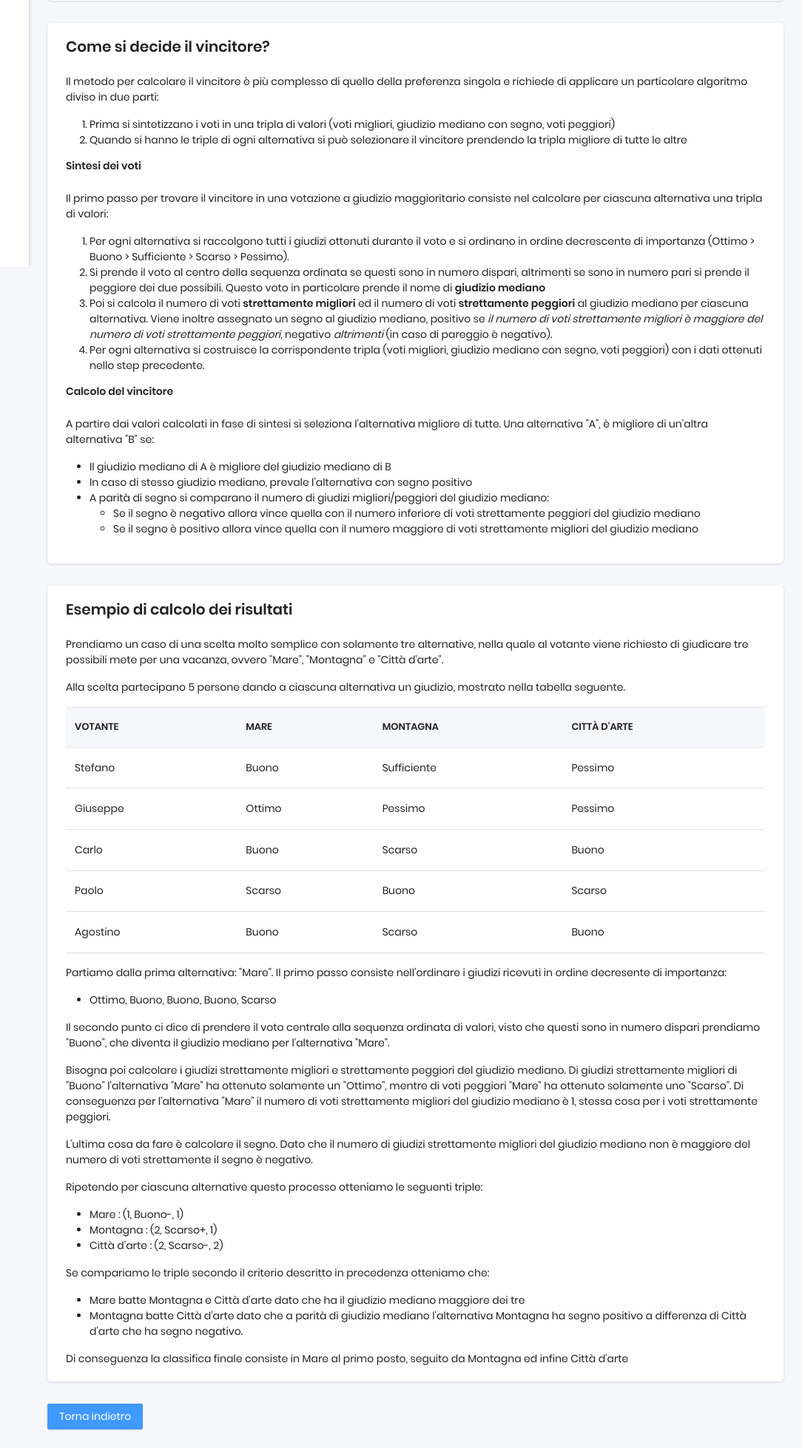
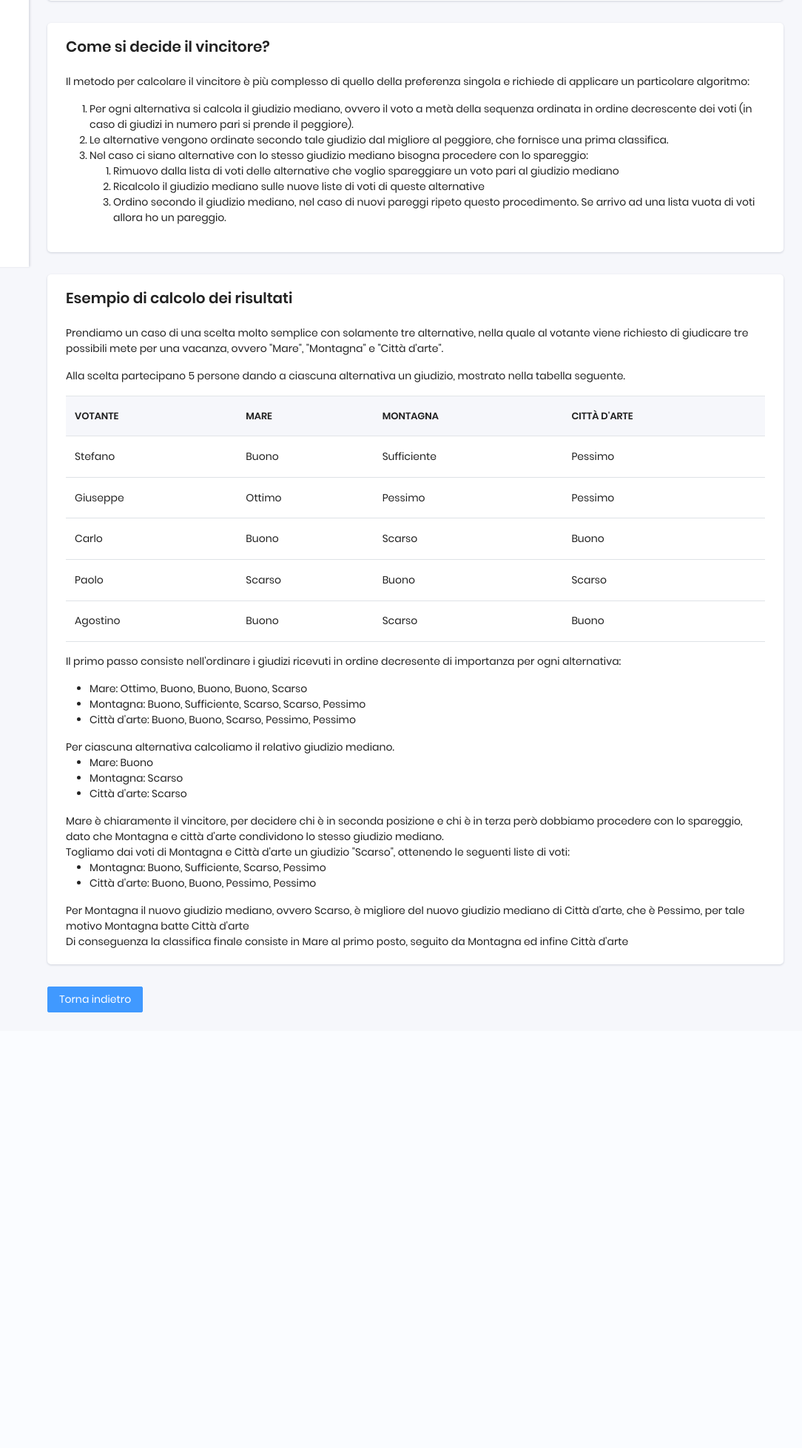
Before and after one commit to StefanoTrv/PollAtMe, a Django app: page /help/majorityjudgment/ in a window 1280 px wide. Shown: the part 495-2453 px from the top of the page at 74% size, without its empty margins (196-1280 px from the left). After the commit the page ends 1864 px from the top, so only its background shows below. Run offline with Django 4.2, Linux system fonts and the light colour scheme; parts of the project's set-up code (start-up, migrations or seed data) failed here and were passed over; some libraries are stand-ins or nearby versions.

Commit message:
Modifica spiegazione GM ed aggiunta tests

```diff
--- a/polls/services/giudizio_maggioritario.py
+++ b/polls/services/giudizio_maggioritario.py
@@ -159,6 +159,11 @@ class GiudizioMaggioritario:
         self.sequence_list = seqence_list
 
     ##ritorna la classifica nella forma di una lista ordinata
+    """
+        Ritorna una lista ordinata contenente dei dictionary nella forma:
+        'alternative' : value   ##id dell'alternativa
+        'place' : value         ##posizione nella classifica
+    """
     def get_classifica_id(self) -> list:
 
         ordered_tuple_list = self._calculate_tuple_sequence()
--- a/templates/polls/help/spiegazione_giudizio_maggioritario.html
+++ b/templates/polls/help/spiegazione_giudizio_maggioritario.html
@@ -44,53 +44,29 @@
                 <div class="card">
                     <div class="card-body">
                         <h5 class="card-title">Come si decide il vincitore?</h5>
-                        <p class="card-text">Il metodo per calcolare il vincitore è più complesso di quello della preferenza singola e richiede di applicare un particolare algoritmo diviso in due parti:</p>
+                        <p class="card-text">Il metodo per calcolare il vincitore è più complesso di quello della preferenza singola e richiede di applicare un particolare algoritmo:</p>
                         <ol>
                             <li>
-                                Prima si sintetizzano i voti in una tripla di valori (voti migliori, giudizio mediano con segno, voti peggiori)
+                                Per ogni alternativa si calcola il giudizio mediano, ovvero il voto a metà della sequenza ordinata in ordine decrescente dei voti (in caso di giudizi in numero pari si prende il peggiore).
                             </li>
                             <li>
-                                Quando si hanno le triple di ogni alternativa si può selezionare il vincitore prendendo la tripla migliore di tutte le altre
+                                Le alternative vengono ordinate secondo tale giudizio dal migliore al peggiore, che fornisce una prima classifica.
+                            </li>
+                            <li>
+                                Nel caso ci siano alternative con lo stesso giudizio mediano bisogna procedere con lo spareggio:
+                                <ol>
+                                    <li>
+                                        Rimuovo dalla lista di voti delle alternative che voglio spareggiare un voto pari al giudizio mediano
+                                    </li>
+                                    <li>
+                                        Ricalcolo il giudizio mediano sulle nuove liste di voti di queste alternative
+                                    </li>
+                                    <li>
+                                        Ordino secondo il giudizio mediano, nel caso di nuovi pareggi ripeto questo procedimento. Se arrivo ad una lista vuota di voti allora ho un pareggio.
+                                    </li>
+                                </ol>
                             </li>
                         </ol>
-
-                        <h6 class="card-title">Sintesi dei voti</h5>
-                        <p class="card-text">
-                            Il primo passo per trovare il vincitore in una votazione a giudizio maggioritario consiste nel calcolare per ciascuna alternativa una tripla di valori:
-                        </p>
-                        <ol>
-                            <li>
-                                Per ogni alternativa si raccolgono tutti i giudizi ottenuti durante il voto e si ordinano in ordine decrescente di importanza (Ottimo > Buono > Sufficiente > Scarso > Pessimo).
-                            </li>
-                            <li>
-                                Si prende il voto al centro della sequenza ordinata se questi sono in numero dispari, altrimenti se sono in numero pari si prende il peggiore dei due possibili. Questo voto in particolare prende il nome di <b>giudizio mediano</b>
-                            </li>
-                            <li>
-                                Poi si calcola il numero di voti <b>strettamente migliori</b> ed il numero di voti <b>strettamente peggiori</b> al giudizio mediano per ciascuna alternativa. Viene inoltre assegnato un segno al giudizio mediano, positivo se <i>il numero di voti strettamente migliori è maggiore del numero di voti strettamente peggiori</i>, negativo <i>altrimenti</i> (in caso di pareggio è negativo).
-                            </li>
-                            <li>
-                                Per ogni alternativa si costruisce la corrispondente tripla (voti migliori, giudizio mediano con segno, voti peggiori) con i dati ottenuti nello step precedente.
-                            </li>
-                        </ol>
-
-                        <h6 class="card-title">Calcolo del vincitore</h5>
-                        <p class="card-text">
-                            A partire dai valori calcolati in fase di sintesi si seleziona l'alternativa migliore di tutte.
-                            Una alternativa "A", è migliore di un'altra alternativa "B" se:
-                        </p>
-                        <ul>
-                            <li>Il giudizio mediano di A è migliore del giudizio mediano di B</li>
-                            <li>In caso di stesso giudizio mediano, prevale l'alternativa con segno positivo</li>
-                            <li>A parità di segno si comparano il numero di giudizi migliori/peggiori del giudizio mediano:</li>
-                            <ul>
-                                <li>
-                                Se il segno è negativo allora vince quella con il numero inferiore di voti strettamente peggiori del giudizio mediano
-                                </li>
-                                <li>
-                                    Se il segno è positivo allora vince quella con il numero maggiore di voti strettamente migliori del giudizio mediano
-                                </li>
-                            </ul>
-                        </ul>
                     </div>
                 </div>
             </div>
@@ -119,40 +95,29 @@
                             </table>
                         </div>
                         <p class="card-text">
-                            Partiamo dalla prima alternativa: "Mare". Il primo passo consiste nell'ordinare i giudizi ricevuti in ordine decresente di importanza:
+                            Il primo passo consiste nell'ordinare i giudizi ricevuti in ordine decresente di importanza per ogni alternativa:
                         </p>
                         <ul>
-                            <li>Ottimo, Buono, Buono, Buono, Scarso</li>
+                            <li>Mare: Ottimo, Buono, Buono, Buono, Scarso</li>
+                            <li>Montagna: Buono, Sufficiente, Scarso, Scarso, Pessimo</li>
+                            <li>Città d'arte: Buono, Buono, Scarso, Pessimo, Pessimo</li>
                         </ul>
-                        <p class="card-text">
-                            Il secondo punto ci dice di prendere il voto centrale alla sequenza ordinata di valori, visto che questi sono in numero dispari prendiamo "Buono", che diventa il giudizio mediano per l'alternativa "Mare".
-                        </p>
-                        <p class="card-text">
-                            Bisogna poi calcolare i giudizi strettamente migliori e strettamente peggiori del giudizio mediano. Di giudizi strettamente migliori di "Buono" l'alternativa "Mare" ha ottenuto solamente un "Ottimo", mentre di voti peggiori "Mare" ha ottenuto solamente uno "Scarso".
-                            Di conseguenza per l'alternativa "Mare" il numero di voti strettamente migliori del giudizio mediano è 1, stessa cosa per i voti strettamente peggiori.
-                        </p>
-                        <p class="card-text">
-                            L'ultima cosa da fare è calcolare il segno.
-                            Dato che il numero di giudizi strettamente migliori del giudizio mediano non è maggiore del numero di voti strettamente il segno è negativo.
-                        </p>
-                        <p class="card-text">
-                            Ripetendo per ciascuna alternative questo processo otteniamo le seguenti triple:
-                        </p>
+                        Per ciascuna alternativa calcoliamo il relativo giudizio mediano.
                         <ul>
-                            <li>Mare : (1, Buono-, 1)</li>
-                            <li>Montagna : (2, Scarso+, 1)</li>
-                            <li>Città d'arte : (2, Scarso-, 2)</li>
+                            <li>Mare: Buono</li>
+                            <li>Montagna: Scarso</li>
+                            <li>Città d'arte: Scarso</li>
                         </ul>
 
-                        <p class="card-text">Se compariamo le triple secondo il criterio descritto in precedenza otteniamo che:</p>
+                        Mare è chiaramente il vincitore, per decidere chi è in seconda posizione e chi è in terza però dobbiamo procedere con lo spareggio, dato che
+                        Montagna e città d'arte condividono lo stesso giudizio mediano.
+                        <br>
+                        Togliamo dai voti di Montagna e Città d'arte un giudizio "Scarso", ottenendo le seguenti liste di voti:
                         <ul>
-                            <li>
-                                Mare batte Montagna e Città d'arte dato che ha il giudizio mediano maggiore dei tre
-                            </li>
-                            <li>
-                                Montagna batte Città d'arte dato che a parità di giudizio mediano l'alternativa Montagna ha segno positivo a differenza di Città d'arte che ha segno negativo.
-                            </li>
+                            <li>Montagna: Buono, Sufficiente, Scarso, Pessimo</li>
+                            <li>Città d'arte: Buono, Buono, Pessimo, Pessimo</li>
                         </ul>
+                        Per Montagna il nuovo giudizio mediano, ovvero Scarso, è migliore del nuovo giudizio mediano di Città d'arte, che è Pessimo, per tale motivo Montagna batte Città d'arte
                         <p class="card-text">
                             Di conseguenza la classifica finale consiste in Mare al primo posto, seguito da Montagna ed infine Città d'arte
                         </p>
```
Also changed, not shown: tests/services/test_giudizio_maggioritario.py (+62 -1 lines).
